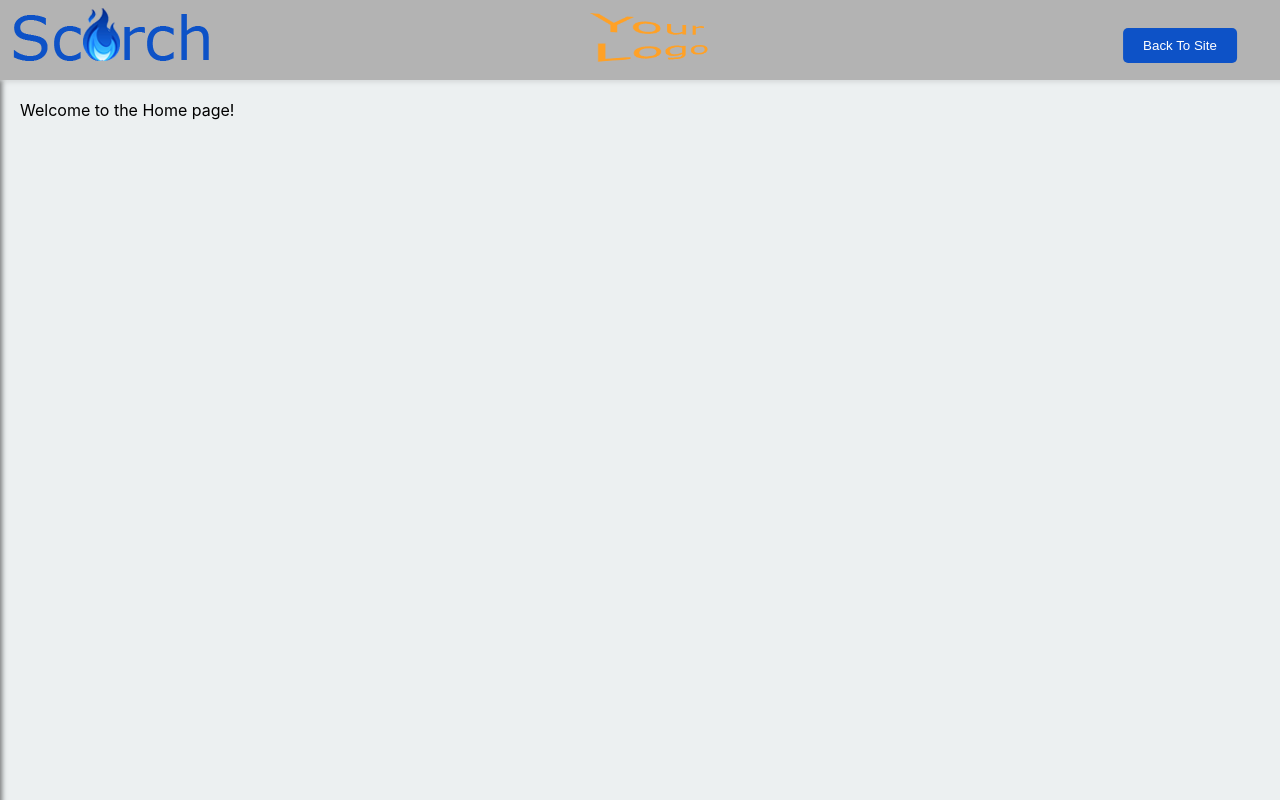
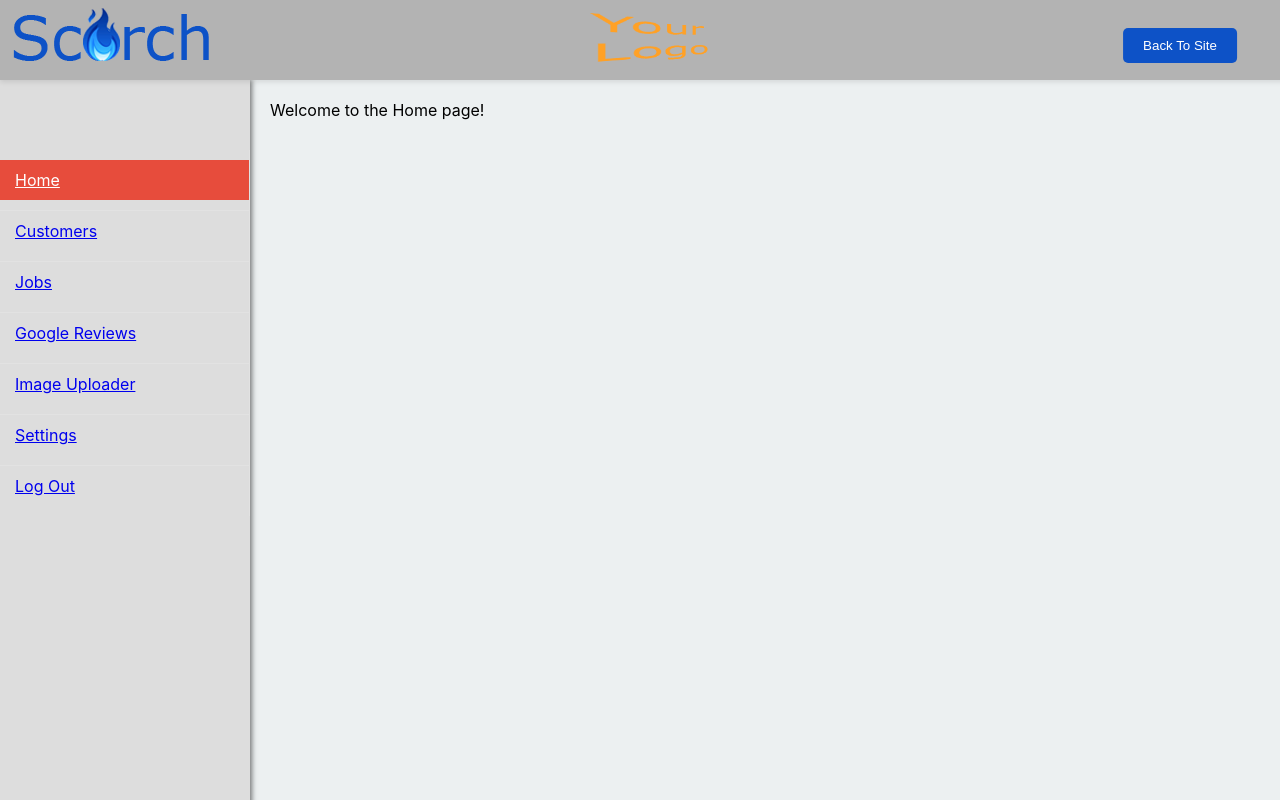
Before and after one commit to WKellettScorch/ScorchWebApp, a React (Create React App) app in the folder frontend/scorch-web-app/: page / in a window 1280 px wide. Built offline with nearby package versions, Linux system fonts and the light colour scheme.

Commit message:
Optimizing for Mobile

```diff
--- a/frontend/scorch-web-app/src/components/MainLayout/MainLayout.css
+++ b/frontend/scorch-web-app/src/components/MainLayout/MainLayout.css
@@ -1,3 +1,5 @@
+/*./frontend/scorch-web-app/src/components/MainLayout/MainLayout.css*/
+
 .mainLayout {
     display: flex;
     flex-direction: column;
@@ -19,35 +21,40 @@
     background-color: #dddddd;
     width: 250px;
     box-shadow: 2px 0 5px rgba(0, 0, 0, 0.5);
-    position: fixed; /* fixed position */
-    z-index: 1; /* above the content */
-    left: -250px; /* initially off screen */
-    height: 100%; /* full height */
-    overflow-x: hidden; /* prevents horizontal scroll */
-    transition: 0.5s; /* smooth transition for sidebar */
+    position: fixed;
+    z-index: 1;
+    left: 0; /* make sidebar visible by default */
+    height: 100%;
+    overflow-x: hidden;
+    transition: 0.5s;
 }
 
 .contentArea {
     flex-grow: 1;
     overflow: auto;
     padding: 20px;
-    margin-left: 0; /* no margin if sidebar is hidden */
+    margin-left: 250px; /* give space for the sidebar */
 }
 
-/* When sideBar is open, shift contentArea */
-.sideBarOpen .contentArea {
-    margin-left: 250px; /* match the width of the sidebar */
-}
 
 /* Mobile view */
 @media screen and (max-width: 768px) {
     .sideBar {
-        width: 100%; /* full width */
-        left: -100%; /* initially off screen */
+        width: 100%;
+        left: -100%; /* hide sidebar off-screen */
+    }
+
+    /* Use this rule to show the sidebar when .sideBarOpen is added */
+    .sideBar.sideBarOpen {
+        left: 0; /* bring sidebar on screen */
+    }
+
+    .contentArea {
+        margin-left: 0; /* no margin when sidebar is hidden */
     }
 
     /* When sideBar is open, shift contentArea */
-    .sideBarOpen .contentArea {
-        margin-left: 100%; /* full width */
+    .sideBarOpen + .contentArea {
+        margin-left: 250px; /* push content over when sidebar is visible */
     }
 }
--- a/frontend/scorch-web-app/src/components/MainLayout/MainLayout.js
+++ b/frontend/scorch-web-app/src/components/MainLayout/MainLayout.js
@@ -17,7 +17,7 @@ const MainLayout = ({ children }) => {
         <div className="mainLayout">
             <TopNavBar toggleNavVisibility={toggleNavVisibility} />
             <div className="bodyWrapper">
-                <div className={`sideBar ${isNavVisible ? 'sideBarOpen' : ''}`}>
+            <div className={`sideBar ${isNavVisible ? 'sideBarOpen' : ''}`}>
                     <SideNavBar isNavVisible={isNavVisible} toggleNavVisibility={toggleNavVisibility} />
                 </div>
                 <div className="contentArea">
```
